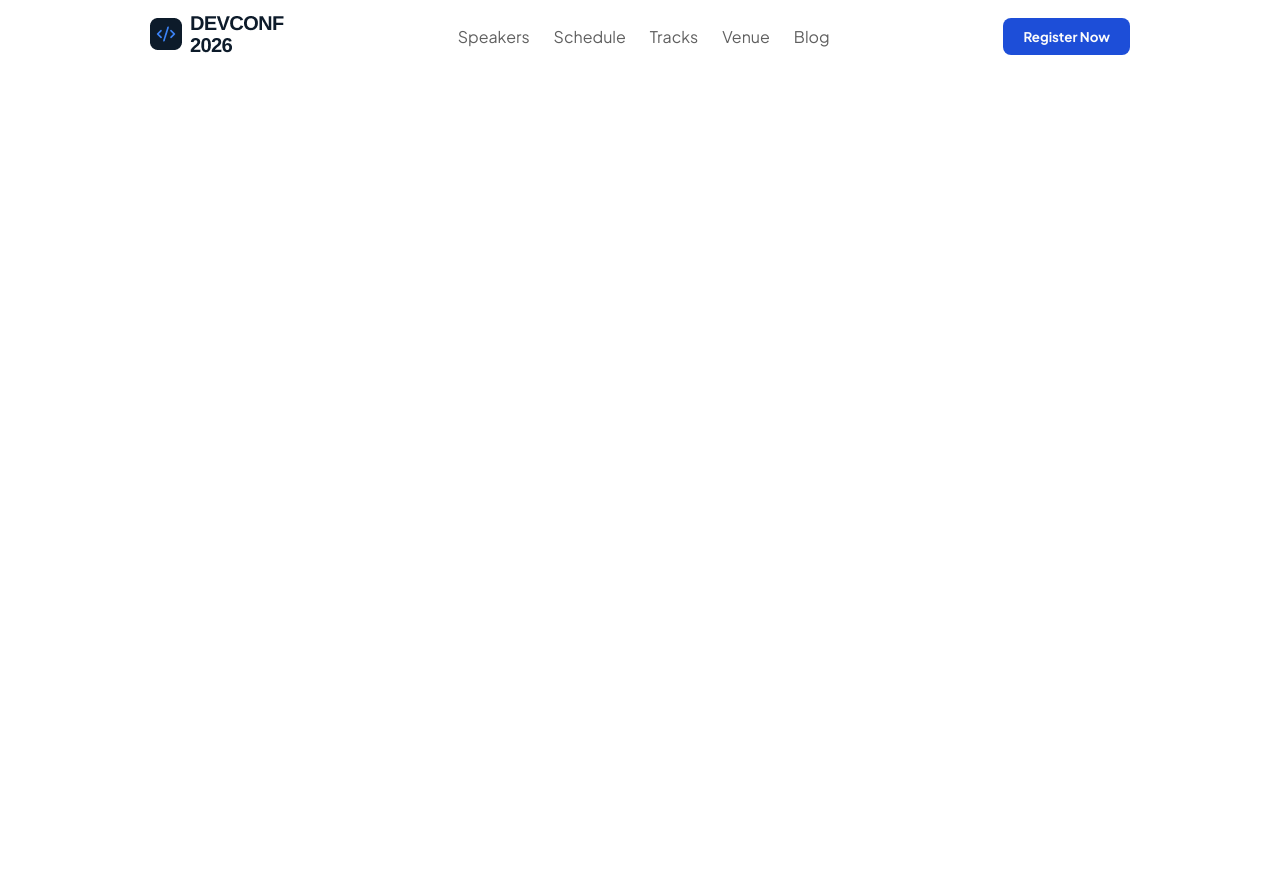
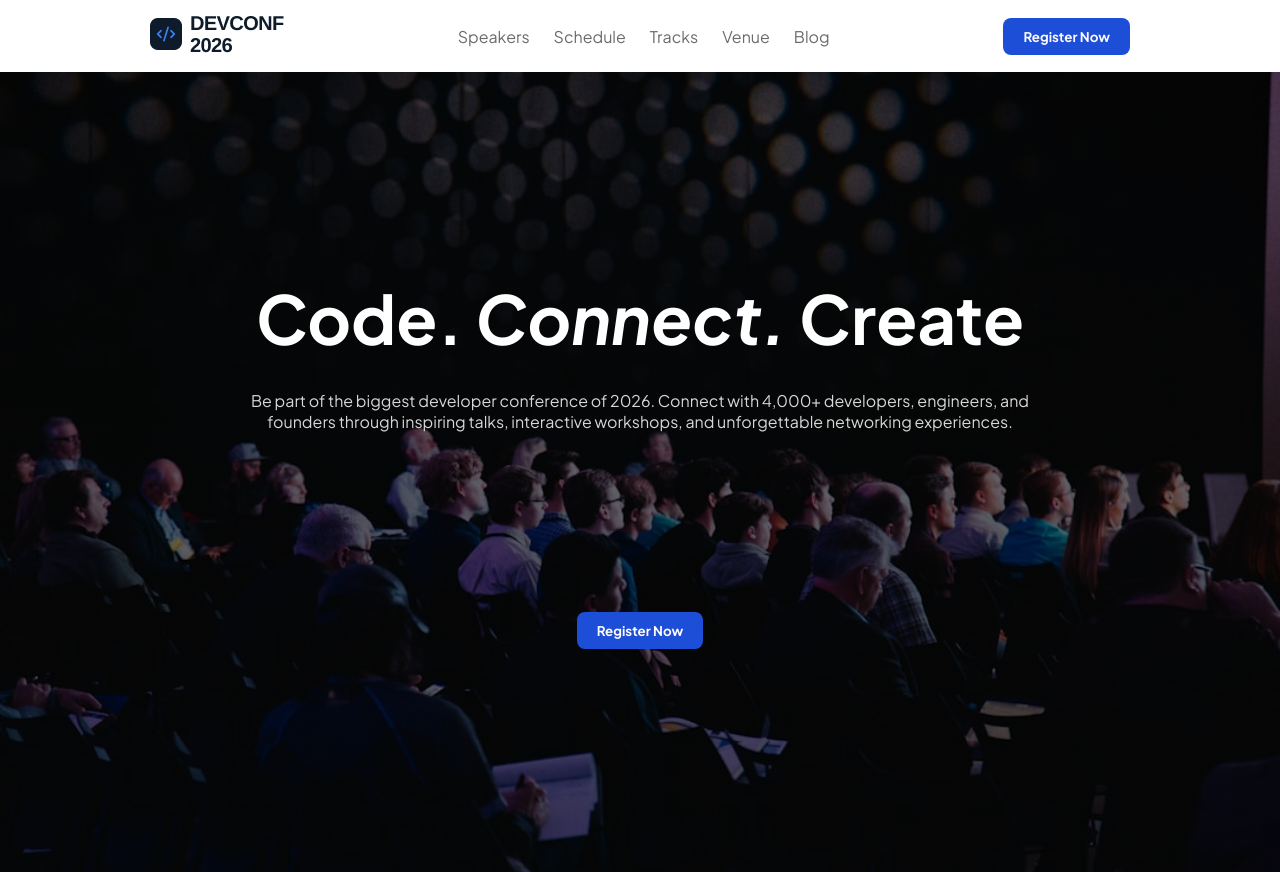
Before and after one commit to DurjoyGhorame/assignmet-01, a plain HTML site: page intex.html in a window 1280 px wide. Before the commit the page ends 800 px from the top, so only its background shows below. Drawn offline with Linux system fonts and the light colour scheme.

Commit message:
Banner section done

```diff
--- a/intex.html
+++ b/intex.html
@@ -7,9 +7,11 @@
     <title>Document</title>
     <link rel="stylesheet" href="style.css">
     <!-- google font  -->
-     <link rel="preconnect" href="https://fonts.googleapis.com">
-<link rel="preconnect" href="https://fonts.gstatic.com" crossorigin>
-<link href="https://fonts.googleapis.com/css2?family=Inter:ital,opsz,wght@0,14..32,100..900;1,14..32,100..900&family=Open+Sans:ital,wght@0,300..800;1,300..800&family=Plus+Jakarta+Sans:ital,wght@0,200..800;1,200..800&family=Poppins:ital,wght@0,100;0,200;0,300;0,400;0,500;0,600;0,700;0,800;0,900;1,100;1,200;1,300;1,400;1,500;1,600;1,700;1,800;1,900&display=swap" rel="stylesheet">
+    <link rel="preconnect" href="https://fonts.googleapis.com">
+    <link rel="preconnect" href="https://fonts.gstatic.com" crossorigin>
+    <link
+        href="https://fonts.googleapis.com/css2?family=Inter:ital,opsz,wght@0,14..32,100..900;1,14..32,100..900&family=Open+Sans:ital,wght@0,300..800;1,300..800&family=Plus+Jakarta+Sans:ital,wght@0,200..800;1,200..800&family=Poppins:ital,wght@0,100;0,200;0,300;0,400;0,500;0,600;0,700;0,800;0,900;1,100;1,200;1,300;1,400;1,500;1,600;1,700;1,800;1,900&display=swap"
+        rel="stylesheet">
 </head>
 
 <body>
@@ -20,7 +22,7 @@
             <div class="logo-img">
                 <img src="./image/logo.png" alt="">
             </div>
-            <ul>
+            <ul class="nav-intem">
                 <li> <a href=" ">Speakers</a> </li>
                 <li><a href=" ">Schedule</a></li>
                 <li> <a href=" ">Tracks</a></li>
@@ -36,6 +38,29 @@
 
     <!-- nav bar end -->
 
+    <!-- banner section started -->
+    <section class="banner">
+        <div class="banner-container">
+            <div>
+                <h2>
+                    Code. <span>Connect.</span> Create
+                </h2>
+                <p class="banner-description">
+                    Be part of the biggest developer conference of 2026. Connect with 4,000+ developers, engineers, and
+                    founders through inspiring talks, interactive workshops, and unforgettable networking experiences.
+
+                </p>
+                <button id="regi-btn" class="comon-btn">Register Now</button>
+            </div>
+
+        </div>
+
+    </section>
+    <!-- banner section end -->
+
+
+
+
 </body>
 
 </html>
--- a/style.css
+++ b/style.css
@@ -1,11 +1,11 @@
-
-
 /* comon style */
-* {color: rgb(95, 95, 95);
+* {
+    color: rgb(0, 0, 0);
     padding: 0;
     margin: 0;
     font-family: "Plus Jakarta Sans", sans-serif;
 }
+
 .comon-btn {
     background-color: #1D4ED8;
     padding: 10px 20px;
@@ -18,8 +18,9 @@
 
 /* comon style */
 
+/* navbar start */
 nav {
-     display: flex;
+    display: flex;
     justify-content: space-between;
     padding: 12px 20px;
     align-items: center;
@@ -27,7 +28,8 @@ nav {
     height: auto;
 
 }
-.container{
+
+.container {
     padding-left: 150px;
     padding-right: 150px;
 }
@@ -40,10 +42,58 @@ ul {
     gap: 24px;
 
 }
+.nav-intem, li a{
+    color: rgb(107, 107, 107);
+}
+
 ul li a {
     text-decoration: none;
 }
 
-.comon-btn .btn{
+/* navbar end */
+
+/* banner  started */
+
+.banner {
+    background-image:
+        linear-gradient(rgba(0, 0, 0, 0.6), rgba(0, 0, 0, 0.6)),
+        url("./image/banner.jpg");
+    width: auto;
+    height: 800px;
+    background-size: cover;
+    background-repeat: no-repeat;
+    background-position: center;
+    display: flex;
+    justify-content: center;
+    align-items: center;
+    overlay: auto;
 
 }
+
+.banner-container {
+
+    text-align: center;
+    max-width: 800px;
+    padding-bottom: 20px;
+}
+
+.banner-container h2 {
+    font-size: 4.2em;
+    color: white;
+    font-weight: bold;
+    margin-bottom: 30px;
+}
+
+span {
+    font-style: italic;
+    color: white;
+}
+
+.banner-container p {
+    margin-bottom: 180px;
+}
+
+.banner-description {
+    color: rgb(215, 215, 215);
+}
+/* banner  END */
```
